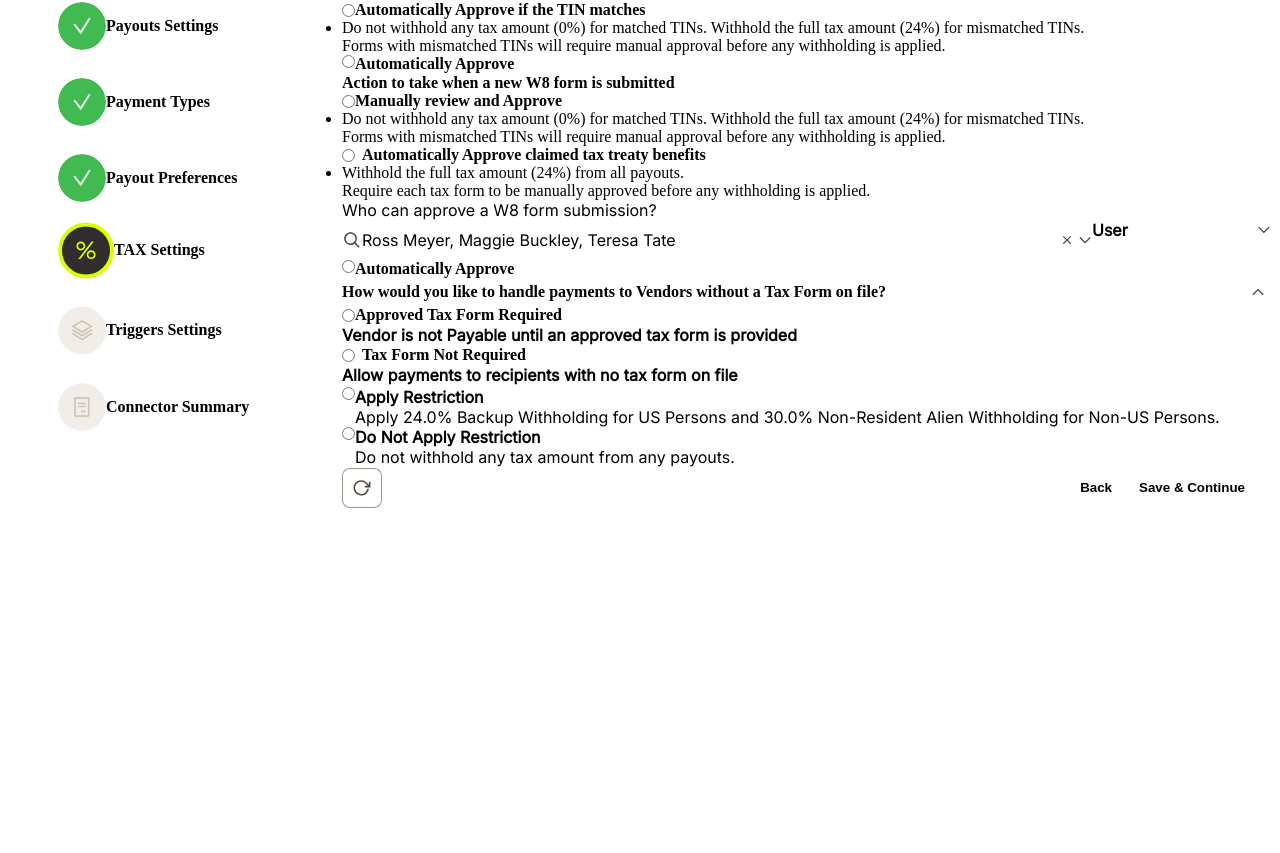
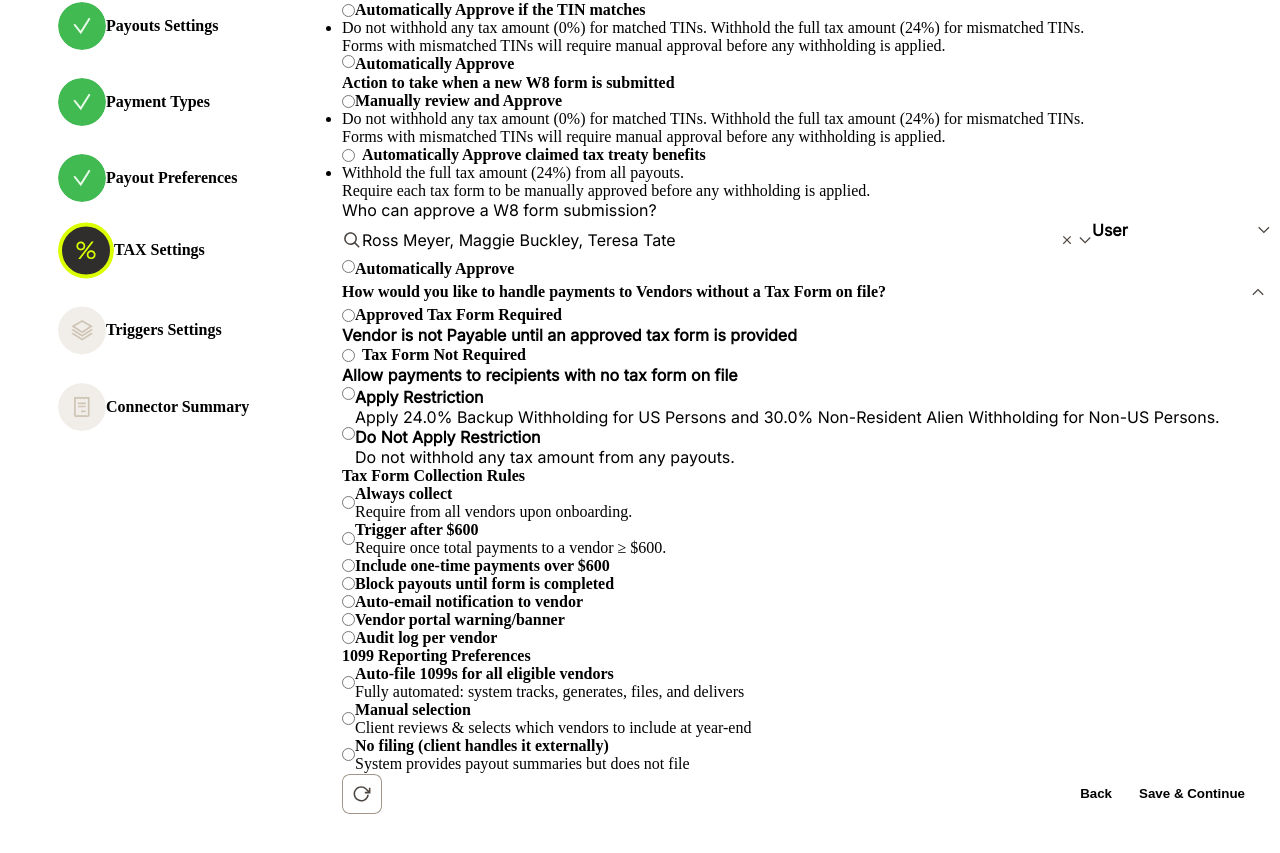
Before and after one commit to barakpayouts/tax001, a React (Vite) app: page / in a window 1280 px wide. Shown: the part 367-1220 px from the top of the page. Built offline with nearby package versions, Linux system fonts and the light colour scheme; the HTML template or start-up script is replaced by a standard one; a web font is replaced by a local one.

Commit message:
Add tax form collection and reporting sections

```diff
--- /dev/null
+++ b/src/components/ReportingPreferences.tsx
@@ -0,0 +1,72 @@
+import { FunctionComponent } from "react";
+import styled from "styled-components";
+import CBRBSelector from "./CBRBSelector";
+import CBRBSelector1 from "./CBRBSelector1";
+
+const Section = styled.section`
+  align-self: stretch;
+  border-radius: var(--br-12);
+  background-color: var(--Tooltip-190-Tooltip-fill);
+  border: 1px solid var(--Disabled-Default-310-CB-RB-stroke);
+  display: flex;
+  flex-direction: column;
+  align-items: flex-start;
+  justify-content: flex-start;
+  text-align: left;
+  font-size: var(--Headline-16-Headline-bold-Font-Size);
+  color: var(--Default-290-Text);
+  font-family: var(--Inter);
+`;
+
+const Header = styled.div`
+  align-self: stretch;
+  border-bottom: 1px solid var(--Disabled-Default-310-CB-RB-stroke);
+  display: flex;
+  flex-direction: row;
+  align-items: center;
+  justify-content: flex-start;
+  padding: var(--padding-12) var(--padding-24) var(--padding-10);
+  gap: var(--gap-8);
+`;
+
+const Title = styled.b`
+  flex: 1;
+  position: relative;
+  line-height: var(--Headline-16-Headline-bold-Font-Line-Height);
+`;
+
+const Content = styled.div`
+  align-self: stretch;
+  display: flex;
+  flex-direction: column;
+  align-items: flex-start;
+  justify-content: flex-start;
+  padding: var(--padding-24);
+  gap: var(--gap-8);
+`;
+
+const ReportingPreferences: FunctionComponent = () => {
+  return (
+    <Section>
+      <Header>
+        <Title>1099 Reporting Preferences</Title>
+      </Header>
+      <Content>
+        <CBRBSelector1
+          title="Auto-file 1099s for all eligible vendors"
+          title1="Fully automated: system tracks, generates, files, and delivers"
+        />
+        <CBRBSelector
+          title="Manual selection"
+          title1="Client reviews & selects which vendors to include at year-end"
+        />
+        <CBRBSelector
+          title="No filing (client handles it externally)"
+          title1="System provides payout summaries but does not file"
+        />
+      </Content>
+    </Section>
+  );
+};
+
+export default ReportingPreferences;
--- /dev/null
+++ b/src/components/TaxFormCollectionRule.tsx
@@ -0,0 +1,75 @@
+import { FunctionComponent } from "react";
+import styled from "styled-components";
+import CBRBSelector from "./CBRBSelector";
+import CBRBSelector1 from "./CBRBSelector1";
+
+const Section = styled.section`
+  align-self: stretch;
+  border-radius: var(--br-12);
+  background-color: var(--Tooltip-190-Tooltip-fill);
+  border: 1px solid var(--Disabled-Default-310-CB-RB-stroke);
+  display: flex;
+  flex-direction: column;
+  align-items: flex-start;
+  justify-content: flex-start;
+  text-align: left;
+  font-size: var(--Headline-16-Headline-bold-Font-Size);
+  color: var(--Default-290-Text);
+  font-family: var(--Inter);
+`;
+
+const Header = styled.div`
+  align-self: stretch;
+  border-bottom: 1px solid var(--Disabled-Default-310-CB-RB-stroke);
+  display: flex;
+  flex-direction: row;
+  align-items: center;
+  justify-content: flex-start;
+  padding: var(--padding-12) var(--padding-24) var(--padding-10);
+  gap: var(--gap-8);
+`;
+
+const Title = styled.b`
+  flex: 1;
+  position: relative;
+  line-height: var(--Headline-16-Headline-bold-Font-Line-Height);
+`;
+
+const Content = styled.div`
+  align-self: stretch;
+  display: flex;
+  flex-direction: column;
+  align-items: flex-start;
+  justify-content: flex-start;
+  padding: var(--padding-24);
+  gap: var(--gap-8);
+`;
+
+const TaxFormCollectionRule: FunctionComponent = () => {
+  return (
+    <Section>
+      <Header>
+        <Title>Tax Form Collection Rules</Title>
+      </Header>
+      <Content>
+        <CBRBSelector1
+          title="Always collect"
+          title1="Require from all vendors upon onboarding."
+        />
+        <CBRBSelector
+          title="Trigger after $600"
+          title1="Require once total payments to a vendor ≥ $600."
+        />
+        <CBRBSelector
+          title="Include one-time payments over $600"
+        />
+        <CBRBSelector title="Block payouts until form is completed" />
+        <CBRBSelector title="Auto-email notification to vendor" />
+        <CBRBSelector title="Vendor portal warning/banner" />
+        <CBRBSelector title="Audit log per vendor" />
+      </Content>
+    </Section>
+  );
+};
+
+export default TaxFormCollectionRule;
--- a/src/pages/APIConnectionTAXSettingsEnable.tsx
+++ b/src/pages/APIConnectionTAXSettingsEnable.tsx
@@ -6,6 +6,8 @@ import CBRBSelector from "../components/CBRBSelector";
 import CBRBSelector1 from "../components/CBRBSelector1";
 import ManuallyReview from "../components/ManuallyReview";
 import AutomaticallyApprove from "../components/AutomaticallyApprove";
+import TaxFormCollectionRule from "../components/TaxFormCollectionRule";
+import ReportingPreferences from "../components/ReportingPreferences";
 import { useNavigate } from "react-router-dom";
 
 const SidebarWizard1 = styled.div`
@@ -456,7 +458,7 @@ const Wrapping1 = styled.main`
 `;
 const ApiConnectionTaxSettingsRoot = styled.div`
   width: 100%;
-  height: 1919px;
+  height: 2300px;
   position: relative;
   background-color: var(--Tooltip-190-Tooltip-fill);
   display: flex;
@@ -597,7 +599,9 @@ const APIConnectionTAXSettingsEnable: FunctionComponent = () => {
                   </Content111>
                 </TaxFormNotRequired>
               </Content1111>
-            </TaxFormSectionComp>
+              </TaxFormSectionComp>
+            <TaxFormCollectionRule />
+            <ReportingPreferences />
             <Separator1 />
           </Scroll>
           <ActionBtn>
```
